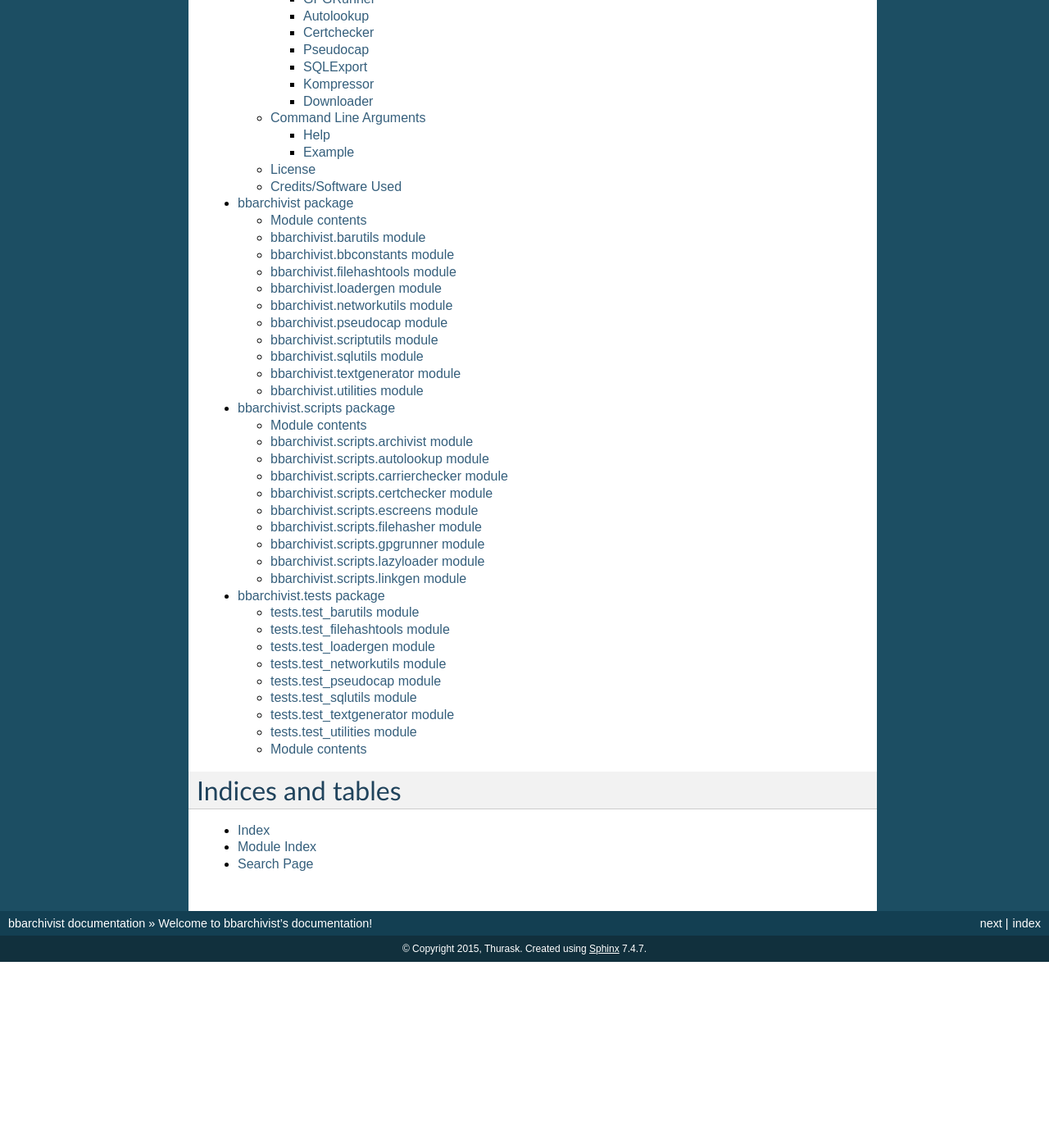
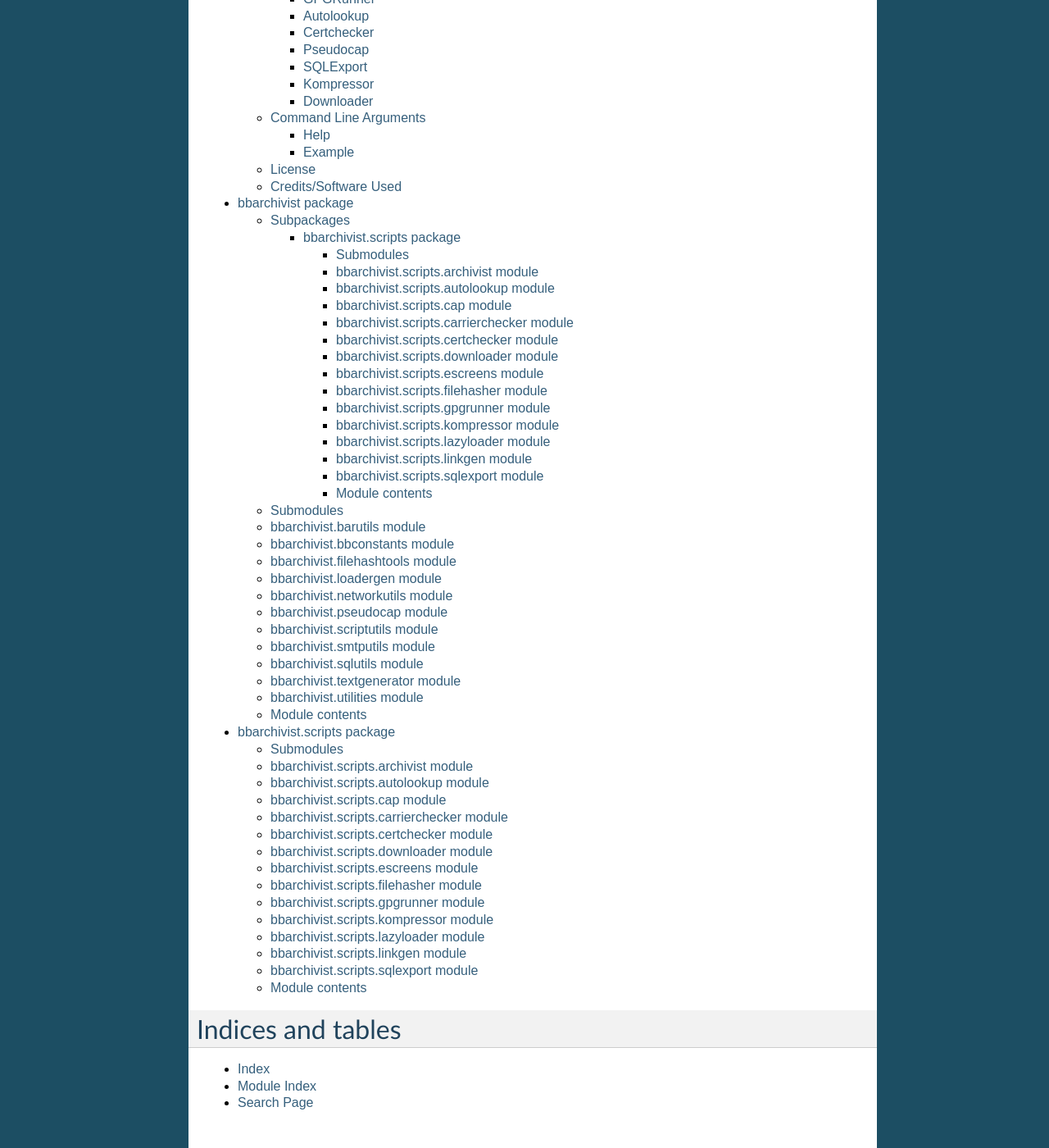
Before and after one commit to thurask/bbarchivist, a Sphinx documentation site: the page built from docs/index.rst, in a window 1280 px wide and 1400 px high, scrolled down 452 px. Shown: the whole window at 82% size. Built offline with Sphinx 7.4.7, drawn with Linux system fonts in a browser that asks for light colours; before the commit the page ends 1625 px from its top, so only the background shows below that.

Commit message:
again???

```diff
--- a/docs/bbarchivist.rst
+++ b/docs/bbarchivist.rst
@@ -1,13 +1,15 @@
 bbarchivist package
 ===================
 
-Module contents
----------------
+Subpackages
+-----------
 
-.. automodule:: bbarchivist
-    :members:
-    :undoc-members:
-    :show-inheritance:
+.. toctree::
+
+    bbarchivist.scripts
+
+Submodules
+----------
 
 bbarchivist.barutils module
 ---------------------------
@@ -65,6 +67,14 @@ bbarchivist.scriptutils module
     :undoc-members:
     :show-inheritance:
 
+bbarchivist.smtputils module
+----------------------------
+
+.. automodule:: bbarchivist.smtputils
+    :members:
+    :undoc-members:
+    :show-inheritance:
+
 bbarchivist.sqlutils module
 ---------------------------
 
@@ -88,3 +98,12 @@ bbarchivist.utilities module
     :members:
     :undoc-members:
     :show-inheritance:
+
+
+Module contents
+---------------
+
+.. automodule:: bbarchivist
+    :members:
+    :undoc-members:
+    :show-inheritance:
--- a/docs/bbarchivist.scripts.rst
+++ b/docs/bbarchivist.scripts.rst
@@ -1,13 +1,8 @@
 bbarchivist.scripts package
 ===========================
 
-Module contents
----------------
-
-.. automodule:: bbarchivist.scripts
-    :members:
-    :undoc-members:
-    :show-inheritance:
+Submodules
+----------
 
 bbarchivist.scripts.archivist module
 ------------------------------------
@@ -25,6 +20,14 @@ bbarchivist.scripts.autolookup module
     :undoc-members:
     :show-inheritance:
 
+bbarchivist.scripts.cap module
+------------------------------
+
+.. automodule:: bbarchivist.scripts.cap
+    :members:
+    :undoc-members:
+    :show-inheritance:
+
 bbarchivist.scripts.carrierchecker module
 -----------------------------------------
 
@@ -37,6 +40,14 @@ bbarchivist.scripts.certchecker module
 --------------------------------------
 
 .. automodule:: bbarchivist.scripts.certchecker
+    :members:
+    :undoc-members:
+    :show-inheritance:
+
+bbarchivist.scripts.downloader module
+-------------------------------------
+
+.. automodule:: bbarchivist.scripts.downloader
     :members:
     :undoc-members:
     :show-inheritance:
@@ -65,6 +76,14 @@ bbarchivist.scripts.gpgrunner module
     :undoc-members:
     :show-inheritance:
 
+bbarchivist.scripts.kompressor module
+-------------------------------------
+
+.. automodule:: bbarchivist.scripts.kompressor
+    :members:
+    :undoc-members:
+    :show-inheritance:
+
 bbarchivist.scripts.lazyloader module
 -------------------------------------
 
@@ -80,3 +99,20 @@ bbarchivist.scripts.linkgen module
     :members:
     :undoc-members:
     :show-inheritance:
+
+bbarchivist.scripts.sqlexport module
+------------------------------------
+
+.. automodule:: bbarchivist.scripts.sqlexport
+    :members:
+    :undoc-members:
+    :show-inheritance:
+
+
+Module contents
+---------------
+
+.. automodule:: bbarchivist.scripts
+    :members:
+    :undoc-members:
+    :show-inheritance:
--- a/docs/index.rst
+++ b/docs/index.rst
@@ -17,8 +17,6 @@ Contents:
 
    bbarchivist.scripts
 
-   tests
-
 Indices and tables
 ==================
 
--- a/docs/tests.rst
+++ /dev/null
@@ -1,75 +0,0 @@
-bbarchivist.tests package
-=========================
-
-tests.test_barutils module
---------------------------
-
-.. automodule:: tests.test_barutils
-    :members:
-    :undoc-members:
-    :show-inheritance:
-
-tests.test_filehashtools module
--------------------------------
-
-.. automodule:: tests.test_filehashtools
-    :members:
-    :undoc-members:
-    :show-inheritance:
-
-tests.test_loadergen module
----------------------------
-
-.. automodule:: tests.test_loadergen
-    :members:
-    :undoc-members:
-    :show-inheritance:
-
-tests.test_networkutils module
-------------------------------
-
-.. automodule:: tests.test_networkutils
-    :members:
-    :undoc-members:
-    :show-inheritance:
-
-tests.test_pseudocap module
----------------------------
-
-.. automodule:: tests.test_pseudocap
-    :members:
-    :undoc-members:
-    :show-inheritance:
-
-tests.test_sqlutils module
---------------------------
-
-.. automodule:: tests.test_sqlutils
-    :members:
-    :undoc-members:
-    :show-inheritance:
-
-tests.test_textgenerator module
--------------------------------
-
-.. automodule:: tests.test_textgenerator
-    :members:
-    :undoc-members:
-    :show-inheritance:
-
-tests.test_utilities module
----------------------------
-
-.. automodule:: tests.test_utilities
-    :members:
-    :undoc-members:
-    :show-inheritance:
-
-
-Module contents
----------------
-
-.. automodule:: tests
-    :members:
-    :undoc-members:
-    :show-inheritance:
```
Also changed, not shown: .travis.yml, 2 other files.
